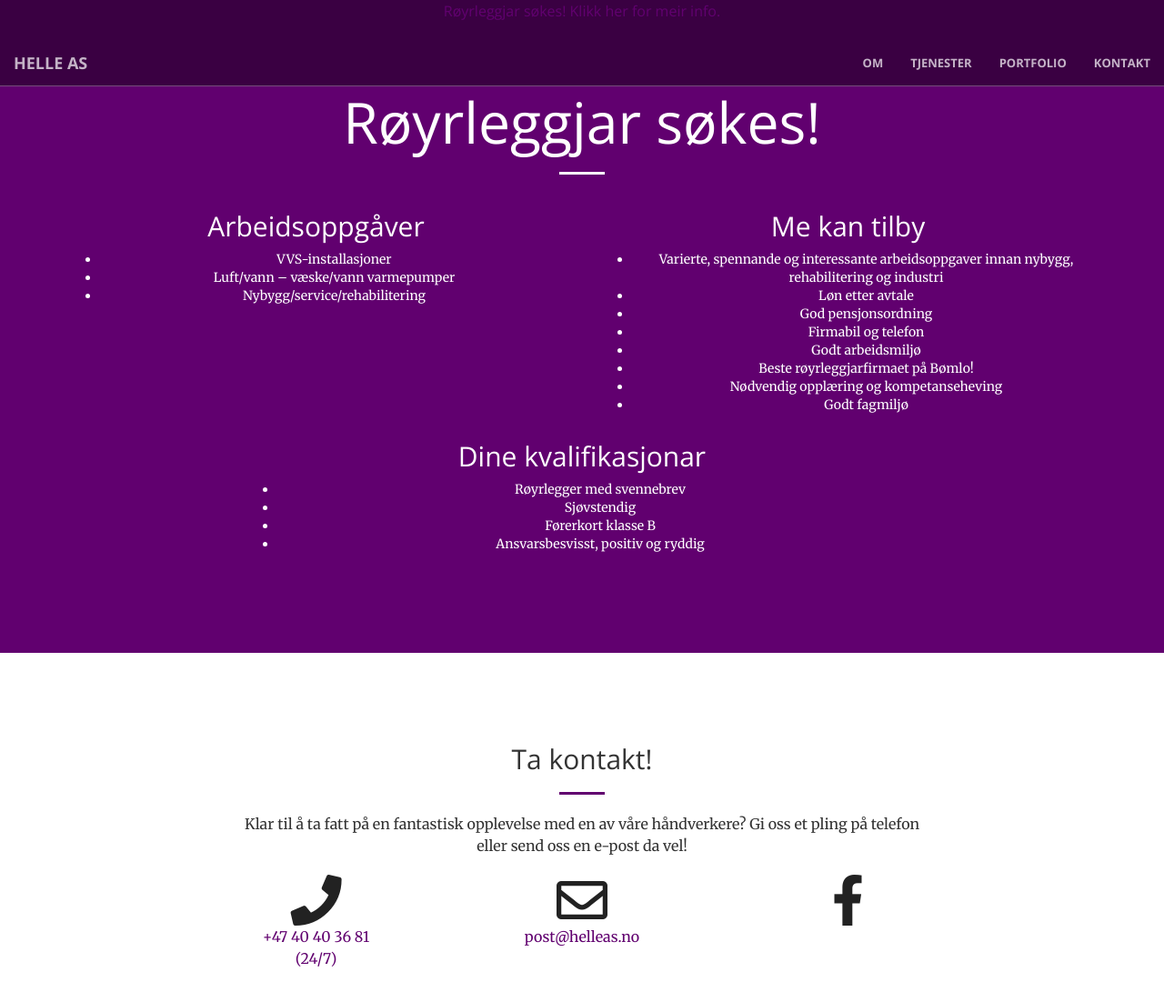
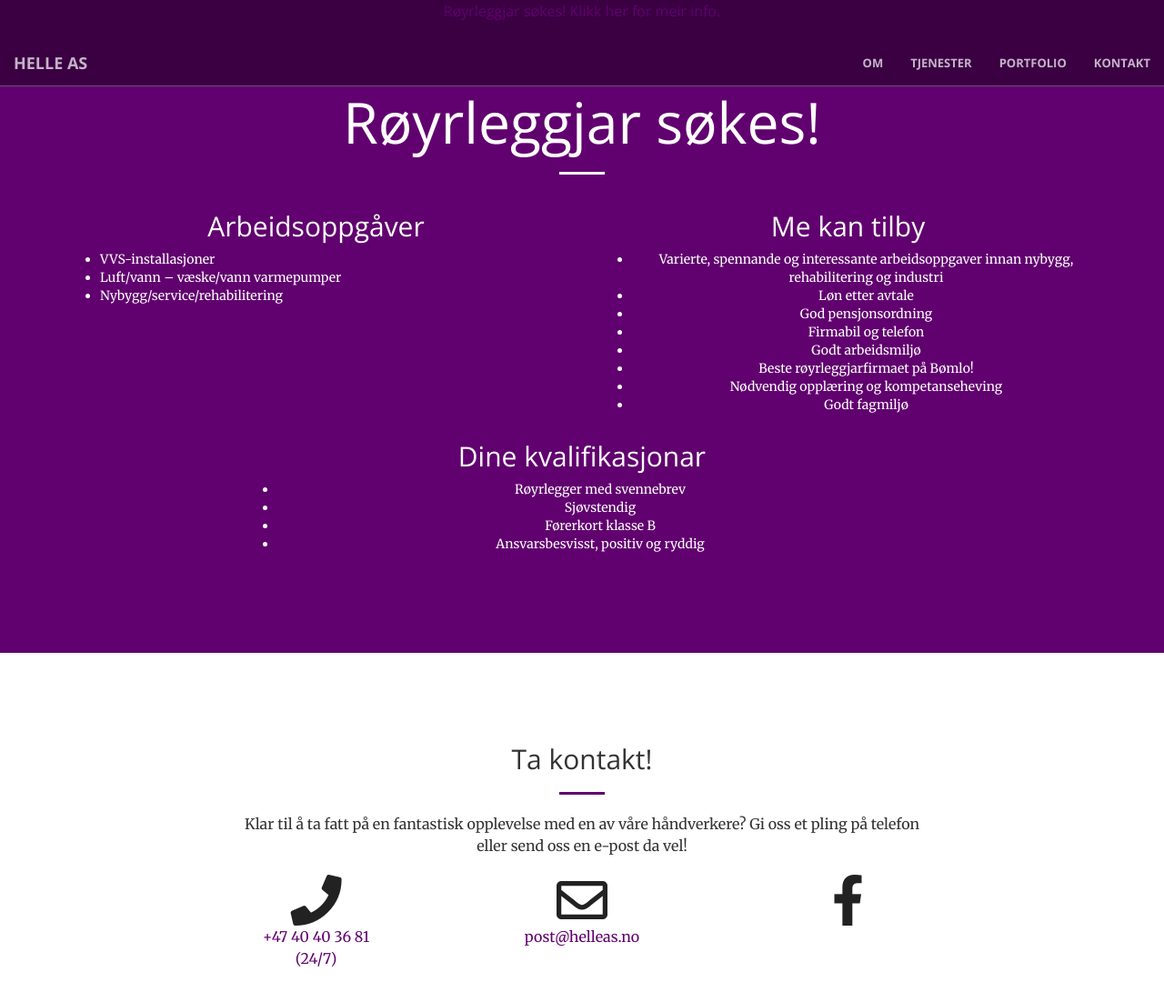
Before and after one commit to adriah/pro-ror, a Jekyll site: the page built from hire.html, in a window 1280 px wide and 1186 px high. Shown: the top 1102 px of the window at 91% size. Built offline with Jekyll 4.4.1, drawn with Linux system fonts in a browser that asks for light colours.

Commit message:
Fixing alignment

```diff
--- a/_includes/hire_text.html
+++ b/_includes/hire_text.html
@@ -11,7 +11,7 @@
         <div class="row">
             <div class="col col-md-6 text-center">
 				<h2>Arbeidsoppgåver</h2>
-				<ul class="list-styled">
+				<ul class="text-left">
 					<li>VVS-installasjoner</li>
 					<li>Luft/vann – væske/vann varmepumper</li>
 					<li>Nybygg/service/rehabilitering</li>
```
